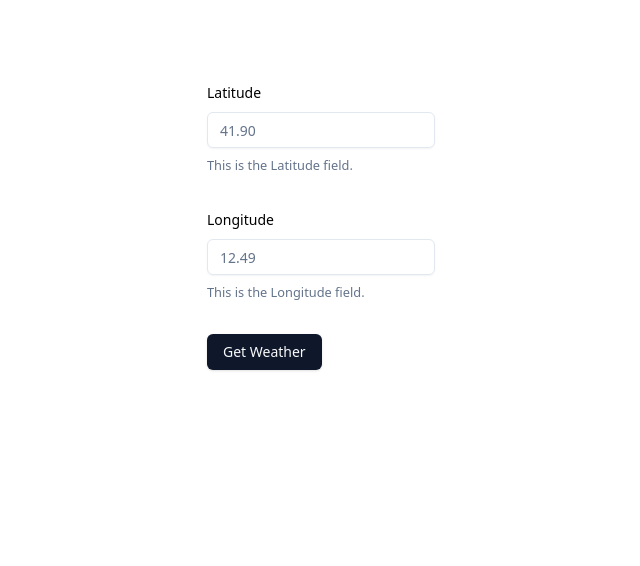
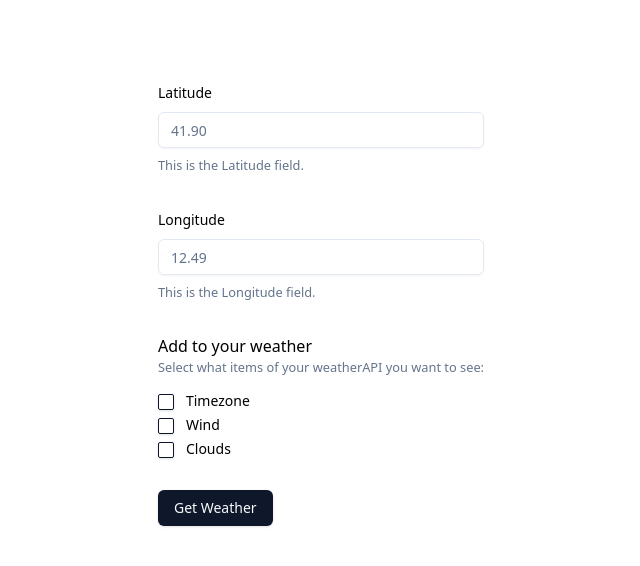
Before and after one commit to csarmientobaca/weather-fullstack, a Next.js app in the folder client/: page / in a window 1280 px wide. Shown: the top 566 px of the page, without its empty margins (319-959 px from the left). Built offline with nearby package versions, Linux system fonts and the light colour scheme.

Commit message:
added checkbox and an if inside the query

```diff
--- /dev/null
+++ b/client/components/ui/checkbox.jsx
@@ -0,0 +1,22 @@
+import * as React from "react"
+import * as CheckboxPrimitive from "@radix-ui/react-checkbox"
+import { CheckIcon } from "@radix-ui/react-icons"
+
+import { cn } from "@/lib/utils"
+
+const Checkbox = React.forwardRef(({ className, ...props }, ref) => (
+  <CheckboxPrimitive.Root
+    ref={ref}
+    className={cn(
+      "peer h-4 w-4 shrink-0 rounded-sm border border-slate-200 border-slate-900 shadow focus-visible:outline-none focus-visible:ring-1 focus-visible:ring-slate-950 disabled:cursor-not-allowed disabled:opacity-50 data-[state=checked]:bg-slate-900 data-[state=checked]:text-slate-50 dark:border-slate-800 dark:border-slate-50 dark:focus-visible:ring-slate-300 dark:data-[state=checked]:bg-slate-50 dark:data-[state=checked]:text-slate-900",
+      className
+    )}
+    {...props}>
+    <CheckboxPrimitive.Indicator className={cn("flex items-center justify-center text-current")}>
+      <CheckIcon className="h-4 w-4" />
+    </CheckboxPrimitive.Indicator>
+  </CheckboxPrimitive.Root>
+))
+Checkbox.displayName = CheckboxPrimitive.Root.displayName
+
+export { Checkbox }
--- a/client/package.json
+++ b/client/package.json
@@ -12,6 +12,7 @@
     "@apollo/client": "^3.8.8",
     "@hookform/resolvers": "^3.3.2",
     "@radix-ui/react-avatar": "^1.0.4",
+    "@radix-ui/react-checkbox": "^1.0.4",
     "@radix-ui/react-icons": "^1.3.0",
     "@radix-ui/react-label": "^2.0.2",
     "@radix-ui/react-slot": "^1.0.2",
--- a/client/pages/index.js
+++ b/client/pages/index.js
@@ -37,15 +37,18 @@ import {
   AvatarFallback,
   AvatarImage,
 } from "@/components/ui/avatar"
+
+import { Checkbox } from '@/components/ui/checkbox';
 //use for the form component shadcn
 const formSchema = z.object({
   lat: z.string(),
   lon: z.string(),
+  items: z.array(z.string()),
 });
 import { useLazyQuery, gql } from '@apollo/client';
 
 const GET_ALL = gql`
-query GetWeather($lat: Float!, $lon: Float!){
+query GetWeather($lat: Float!, $lon: Float!, $includeWind: Boolean!, $includeClouds: Boolean!, $includeTimezone:Boolean!){
   getWeather(lat: $lat, lon: $lon) {
     name
     weather{
@@ -62,11 +65,74 @@ query GetWeather($lat: Float!, $lon: Float!){
       temp_min
       temp_max
     }
+    wind @include(if: $includeWind) {
+        speed
+      }
+    clouds @include(if: $includeClouds) {
+      all
+    }
+    timezone @include(if: $includeTimezone)
   }
 }
 `
+
+// const GET_WIND = gql`
+// query GetWeather($lat: Float!, $lon: Float!){
+//   getWeather(lat: $lat, lon: $lon) {
+//     wind{
+//       speed
+//     }
+//   }
+// }
+// `
+// const GET_TIMEZONE = gql`
+// query GetWeather($lat: Float!, $lon: Float!){
+//   getWeather(lat: $lat, lon: $lon) {
+//     timezone
+//   }
+// }
+// `
+// const GET_RAIN = gql`
+// query GetWeather($lat: Float!, $lon: Float!){
+//   getWeather(lat: $lat, lon: $lon) {
+//     rain{
+//       oneHour
+//     }
+//   }
+//   }
+
+// `
+// const GET_CLOUDS = gql`
+// query GetWeather($lat: Float!, $lon: Float!){
+//   getWeather(lat: $lat, lon: $lon) {
+//     clouds{
+//       all
+//     }
+//   }
+//   }
+// `
+const items = [
+  {
+    id: "timezone",
+    label: "Timezone",
+  },
+  {
+    id: "wind",
+    label: "Wind",
+  },
+  {
+    id: "clouds",
+    label: "Clouds",
+  },
+]
+
 ///////FUN starts///////
 export default function index() {
+  const [includeWind, setIncludeWind] = useState(false);
+
+  const [includeTimezone, setIncludeTimezone] = useState(false);
+
+  const [includeClouds, setIncludeClouds] = useState(false);
 
   const [weatherData, setWeatherData] = useState({});
 
@@ -76,6 +142,7 @@ export default function index() {
     defaultValues: {
       lat: "",
       lon: "",
+      items: []
     },
   });
 
@@ -86,27 +153,47 @@ export default function index() {
     },
   });
 
+
+
   const onSubmit = (formData) => {
-    const { lat, lon } = formData;
+    const { lat, lon, items: selectedItems } = formData;
 
+    const includeWind = selectedItems.includes('wind');
+    console.log(selectedItems)
+    setIncludeWind(includeWind);
+
+    const includeClouds = selectedItems.includes('clouds')
+    setIncludeClouds(includeClouds);
+    console.log(selectedItems)
+
+    const includeTimezone = selectedItems.includes('timezone')
+    setIncludeTimezone(includeTimezone)
     // Trigger the query with the new variables
-    getWeather({ variables: { lat: parseFloat(lat), lon: parseFloat(lon) } });
+    getWeather({ variables: { lat: parseFloat(lat), lon: parseFloat(lon), includeWind, includeClouds, includeTimezone } });
+    console.log(selectedItems)
+
   };
 
   if (errorAll) {
     return (
       <p>
         Error: {errorAll.message}
+
       </p>
     );
   }
 
-  const { name, weather, coord, main } = weatherData
+  const { name, weather, coord, main, wind, clouds, timezone } = weatherData
 
   const onHomeButtonClick = () => {
     setWeatherData({});
     form.reset();
   };
+
+
+  //functions for the timezone:
+
+
 
   return (
     <>
@@ -131,6 +218,9 @@ export default function index() {
                 <CardDescription>
                   {weather[0].description}
                 </CardDescription>
+                {includeWind && <CardDescription>Wind speed: {wind.speed}</CardDescription>}
+                {includeClouds && <CardDescription>Sky visibility/clouds : {clouds.all}%</CardDescription>}
+                {includeTimezone && <CardDescription>Timezone: {(timezone / 3600)}</CardDescription>}
                 <CardDescription className="flex items-center">
                   <TbWorldLatitude />
                   <p className="ml-1">Latitude: {coord.lat}</p>
@@ -194,11 +284,60 @@ export default function index() {
                     </FormItem>
                   )}
                 />
+                <FormField
+                  control={form.control}
+                  name="items"
+                  render={() => (
+                    <FormItem>
+                      <div className="mb-4">
+                        <FormLabel className="text-base">Add to your weather</FormLabel>
+                        <FormDescription>
+                          Select what items of your weatherAPI you want to see:
+                        </FormDescription>
+                      </div>
+                      {items.map((item) => (
+                        <FormField
+                          key={item.id}
+                          control={form.control}
+                          name="items"
+                          render={({ field }) => {
+                            return (
+                              <FormItem
+                                key={item.id}
+                                className="flex flex-row items-start space-x-3 space-y-0"
+                              >
+                                <FormControl>
+                                  <Checkbox
+                                    checked={field.value?.includes(item.id)}
+                                    onCheckedChange={(checked) => {
+                                      return checked
+                                        ? field.onChange([...field.value, item.id])
+                                        : field.onChange(
+                                          field.value?.filter(
+                                            (value) => value !== item.id
+                                          )
+                                        )
+                                    }}
+                                  />
+                                </FormControl>
+                                <FormLabel className="font-normal">
+                                  {item.label}
+                                </FormLabel>
+                              </FormItem>
+                            )
+                          }}
+                        />
+                      ))}
+                      <FormMessage />
+                    </FormItem>
+                  )}
+                />
                 <Button disable type="submit">Get Weather</Button>
               </form>
             </Form >
           )
         }
+
       </div>
     </>
   )
```
Also changed, not shown: 1 other file (tests, documents, lock files or other folders).
